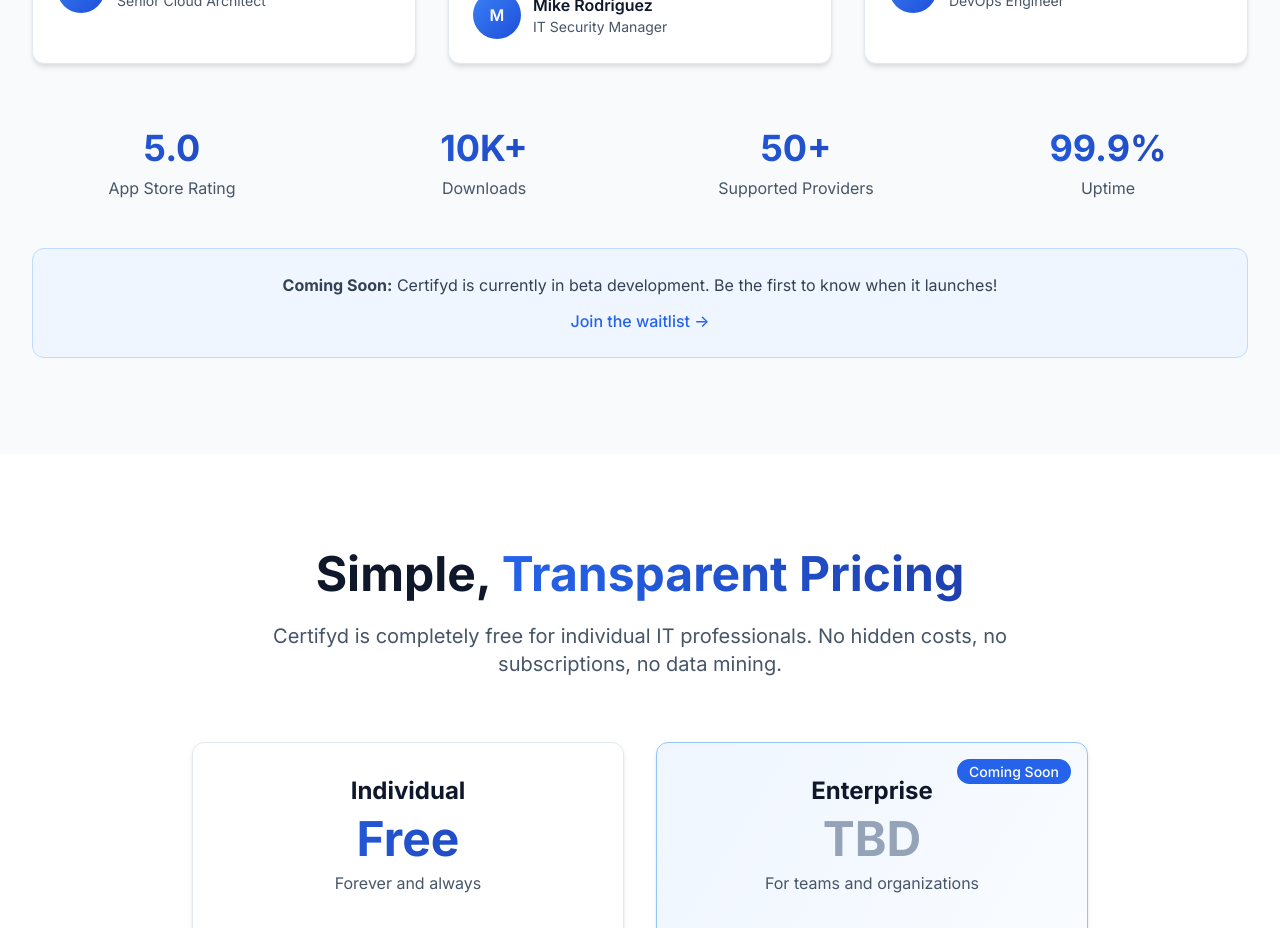
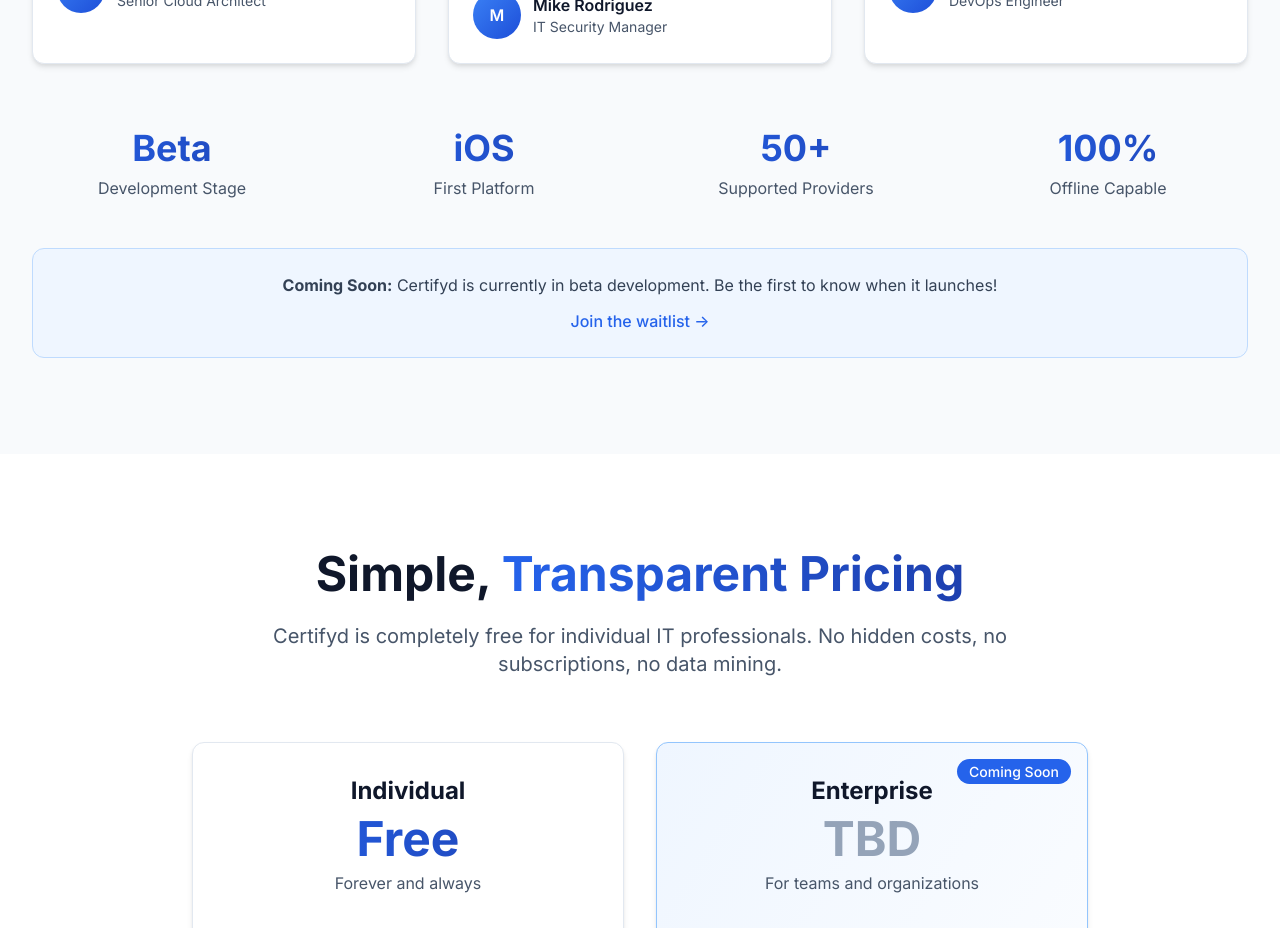
Before and after one commit to SkyNet-90/certifyd-website, a React (Vite) app: page / in a window 1280 px wide. Shown: the part 5520-6448 px from the top of the page. Built offline with nearby package versions, Linux system fonts and the light colour scheme.

Commit message:
Update testimonials section: change stats to reflect development status and platform details

```diff
--- a/src/components/Testimonials.tsx
+++ b/src/components/Testimonials.tsx
@@ -110,7 +110,7 @@
           ))}
         </div>
 
-        {/* Stats */}
+        {/* Development Status */}
         <motion.div
           initial={{ opacity: 0, y: 30 }}
           animate={inView ? { opacity: 1, y: 0 } : { opacity: 0, y: 30 }}
@@ -118,20 +118,20 @@
           className="mt-16 grid grid-cols-2 lg:grid-cols-4 gap-8 text-center"
         >
           <div>
-            <div className="text-3xl lg:text-4xl font-bold gradient-text mb-2">5.0</div>
-            <div className="text-secondary-600">App Store Rating</div>
+            <div className="text-3xl lg:text-4xl font-bold gradient-text mb-2">Beta</div>
+            <div className="text-secondary-600">Development Stage</div>
           </div>
           <div>
-            <div className="text-3xl lg:text-4xl font-bold gradient-text mb-2">10K+</div>
-            <div className="text-secondary-600">Downloads</div>
+            <div className="text-3xl lg:text-4xl font-bold gradient-text mb-2">iOS</div>
+            <div className="text-secondary-600">First Platform</div>
           </div>
           <div>
             <div className="text-3xl lg:text-4xl font-bold gradient-text mb-2">50+</div>
             <div className="text-secondary-600">Supported Providers</div>
           </div>
           <div>
-            <div className="text-3xl lg:text-4xl font-bold gradient-text mb-2">99.9%</div>
-            <div className="text-secondary-600">Uptime</div>
+            <div className="text-3xl lg:text-4xl font-bold gradient-text mb-2">100%</div>
+            <div className="text-secondary-600">Offline Capable</div>
           </div>
         </motion.div>
 
```
